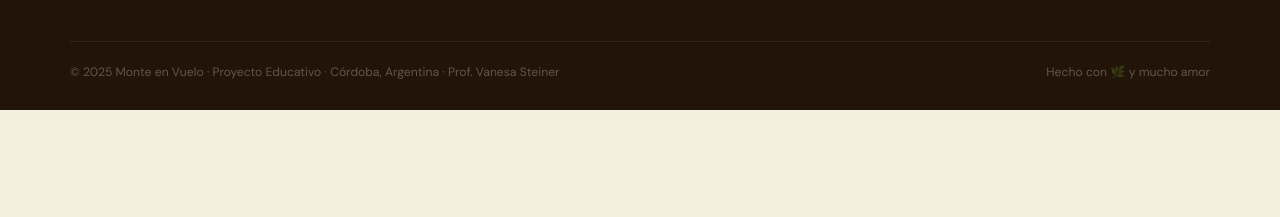
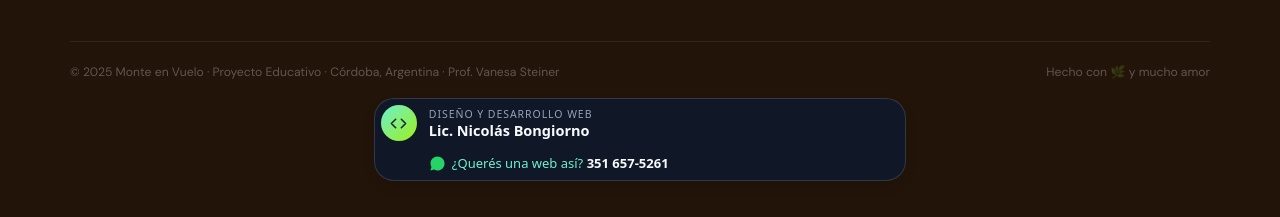
Before and after one commit to licbongiorno/monteenvuelo, a plain HTML site: page index.html in a window 1280 px wide. Shown: the part 6406-6623 px from the top of the page. Before the commit the page ends 6516 px from the top, so only its background shows below. Drawn offline with nearby package versions, Linux system fonts and the light colour scheme.

Commit message:
Agregar crédito de diseño web: Lic. Nicolás Bongiorno (contacto por WhatsApp)
Co-Authored-By: Claude Opus 5.5 <noreply@anthropic.com>
Claude-Session: https://claude.ai/code/session_01TYiSD6jN9U8EfXECBSchEw

```diff
--- a/index.html
+++ b/index.html
@@ -805,6 +805,38 @@ footer{background:var(--c-marron);padding:58px 28px 30px;position:relative;z-ind
     <p class="footer-copy">© 2025 Monte en Vuelo · Proyecto Educativo · Córdoba, Argentina · Prof. Vanesa Steiner</p>
     <p class="footer-copy">Hecho con 🌿 y mucho amor</p>
   </div>
+<!-- Crédito de diseño web: Lic. Nicolás Bongiorno -->
+<div class="nb-credit-wrap">
+  <a class="nb-credit" href="https://wa.me/5493516575261?text=Hola%20Nicol%C3%A1s%2C%20vi%20la%20web%20de%20Monte%20en%20Vuelo%20y%20me%20gustar%C3%ADa%20una%20p%C3%A1gina%20web%20para%20mi%20proyecto." target="_blank" rel="noopener" aria-label="Diseño y desarrollo web por Lic. Nicolás Bongiorno. ¿Querés una web así? Escribile por WhatsApp al 351 657-5261">
+    <span class="nb-credit__badge" aria-hidden="true"><svg viewBox="0 0 24 24" fill="none" stroke="currentColor" stroke-width="2.2" stroke-linecap="round" stroke-linejoin="round"><path d="m16 18 6-6-6-6M8 6l-6 6 6 6"/></svg></span>
+    <span class="nb-credit__text"><span class="nb-credit__small">Diseño y desarrollo web</span><span class="nb-credit__name">Lic. Nicolás Bongiorno</span></span>
+    <span class="nb-credit__cta" aria-hidden="true"><svg viewBox="0 0 24 24" fill="currentColor"><path d="M12.04 2C6.58 2 2.13 6.45 2.13 11.91c0 1.75.46 3.45 1.32 4.95L2.05 22l5.25-1.38c1.45.79 3.08 1.21 4.74 1.21 5.46 0 9.91-4.45 9.91-9.91C21.95 6.45 17.5 2 12.04 2Zm4.52 11.99c-.25-.12-1.47-.72-1.69-.81-.23-.08-.39-.12-.56.13-.16.25-.64.81-.78.97-.15.17-.29.19-.54.06-.25-.12-1.05-.39-1.99-1.23-.74-.66-1.23-1.47-1.38-1.72-.14-.25-.01-.38.11-.51.11-.11.25-.29.37-.43.13-.15.17-.25.25-.42.08-.17.04-.31-.02-.43-.06-.13-.56-1.35-.77-1.84-.2-.48-.41-.42-.56-.43h-.48c-.17 0-.43.06-.66.31-.22.25-.86.85-.86 2.07s.89 2.4 1.01 2.56c.12.17 1.75 2.67 4.23 3.74.59.26 1.05.41 1.41.52.59.19 1.13.16 1.56.1.48-.07 1.47-.6 1.67-1.18.21-.58.21-1.07.14-1.18-.06-.1-.22-.16-.47-.28Z"/></svg><span>¿Querés una web así? <strong>351 657-5261</strong></span></span>
+  </a>
+</div>
+<style id="nb-credit-css">
+.nb-credit-wrap{display:flex;justify-content:center;width:100%;flex-basis:100%;grid-column:1/-1;margin:18px 0 6px;padding:0 12px;box-sizing:border-box}
+.nb-credit-strip{padding:14px 12px 18px;margin:0;background:transparent}
+.nb-credit{all:unset;box-sizing:border-box;position:relative;display:inline-flex;align-items:center;gap:12px;max-width:100%;padding:7px 18px 7px 7px;border-radius:999px;cursor:pointer;
+  font:500 14px/1.2 system-ui,-apple-system,"Segoe UI",Roboto,sans-serif;color:#F8FAFC;text-align:left;
+  background:rgba(15,23,42,.92);box-shadow:inset 0 0 0 1px rgba(255,255,255,.14),0 6px 18px -10px rgba(0,0,0,.45);
+  transition:transform .4s cubic-bezier(.22,1,.36,1),box-shadow .4s,background .4s}
+.nb-credit:hover,.nb-credit:focus-visible{transform:translateY(-2px);background:rgba(15,23,42,.98);color:#F8FAFC;
+  box-shadow:inset 0 0 0 1.5px #6CF0D0,0 12px 28px -12px rgba(108,240,208,.6)}
+.nb-credit:focus-visible{outline:2px solid #22A6E8;outline-offset:3px}
+.nb-credit__badge{flex:none;display:grid;place-items:center;width:36px;height:36px;border-radius:50%;color:#0B2427;
+  background:linear-gradient(135deg,#6CF0D0,#9EEF1A);transition:transform .6s cubic-bezier(.34,1.56,.64,1)}
+.nb-credit:hover .nb-credit__badge{transform:rotate(-12deg) scale(1.08)}
+.nb-credit__badge svg,.nb-credit__cta svg{display:block;width:17px;height:17px}
+.nb-credit__text{display:grid;gap:1px;min-width:0}
+.nb-credit__small{font-size:10.5px;letter-spacing:.09em;text-transform:uppercase;color:#94A3B8}
+.nb-credit__name{font-weight:700;font-size:14.5px;color:#F8FAFC}
+.nb-credit__cta{display:inline-flex;align-items:center;gap:6px;max-width:0;opacity:0;overflow:hidden;white-space:nowrap;font-size:13px;
+  transition:max-width .6s cubic-bezier(.22,1,.36,1),opacity .4s,margin .6s}
+.nb-credit__cta svg{color:#25D366}.nb-credit__cta{color:#6CF0D0}.nb-credit__cta strong{color:#F8FAFC;font-weight:700}
+.nb-credit:hover .nb-credit__cta,.nb-credit:focus-visible .nb-credit__cta{max-width:260px;opacity:1;margin-left:4px}
+@media (hover:none){.nb-credit{flex-wrap:wrap;border-radius:20px;padding-right:14px}.nb-credit__cta{max-width:none;opacity:1;flex-basis:100%;padding:2px 0 2px 48px;white-space:normal}}
+@media (prefers-reduced-motion:reduce){.nb-credit,.nb-credit *{transition:none!important}}
+</style>
 </footer>
 
 <a href="https://wa.me/543571419424?text=Hola!%20Me%20interesa%20conocer%20m%C3%A1s%20sobre%20los%20talleres%20de%20Monte%20en%20Vuelo%20%F0%9F%8C%BF" target="_blank" class="wa-fab" aria-label="WhatsApp">
```
